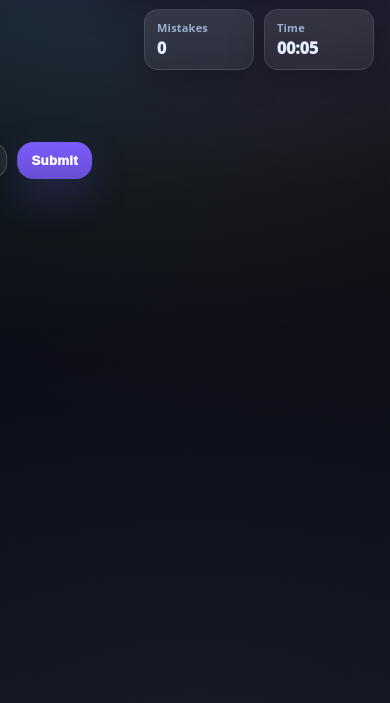
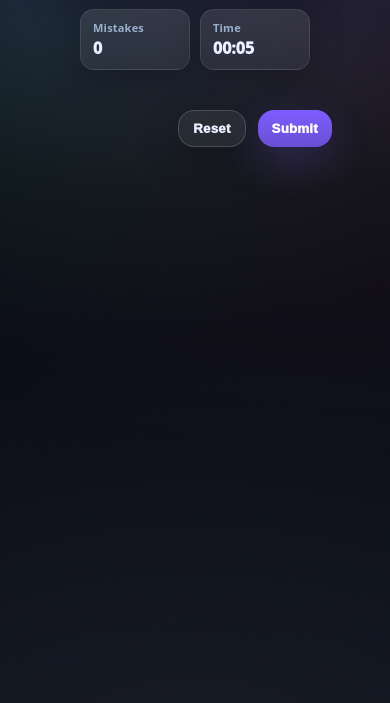
Before and after one commit to kgkteam/yugigrid, a website built with Vite: page index.html in a window 390 px wide. Shown: the part 141-844 px from the top of the page. Built offline with nearby package versions, Linux system fonts and the light colour scheme; no server answers.

Commit message:
fix: update style.css layout

```diff
--- a/style.css
+++ b/style.css
@@ -198,7 +198,6 @@ body::before{
   color: var(--muted);
   font-weight: 800;
 }
-
 /* ===== RULE CARDS ===== */
 .rule{
   background: linear-gradient(180deg, rgba(255,255,255,.10), rgba(255,255,255,.055));
@@ -227,9 +226,14 @@ body::before{
 
 /* ===== MATRIX LAYOUT ===== */
 .matrixWrap{
+  display: grid;
+  grid-template-columns: var(--sideW) auto;
+  grid-template-rows: auto auto;
+  gap: var(--sideGap);
+
+  /* EZ A KULCS */
   width: fit-content;
-  margin-left: auto;
-  margin-right: auto;
+  margin: 40px auto 0; /* középre */
 }
 
 .corner{
@@ -241,7 +245,7 @@ body::before{
   grid-column: 2;
   grid-row: 1;
 
-  display:grid;
+  display: grid;
   grid-template-columns: repeat(3, minmax(0, 1fr));
   gap: var(--cellGap);
 }
@@ -250,7 +254,7 @@ body::before{
   grid-column: 1;
   grid-row: 2;
 
-  display:grid;
+  display: grid;
   grid-template-rows: repeat(3, var(--cellH));
   gap: var(--cellGap);
 }
@@ -266,7 +270,7 @@ body::before{
   grid-column: 2;
   grid-row: 2;
 
-  display:grid;
+  display: grid;
   grid-template-columns: repeat(3, minmax(0, 1fr));
   gap: var(--cellGap);
 }
@@ -397,10 +401,10 @@ body::before{
 
 /* ===== ACTIONS ===== */
 .actions{
-  display:flex;
-  gap:10px;
-  margin-top: 16px;
-  justify-content:flex-start;
+  margin: 24px auto 0;
+  display: flex;
+  justify-content: center;
+  gap: 12px;
 }
 
 .btn{
@@ -676,55 +680,43 @@ button:disabled,
   font-weight: 800;
 }
 
+/* ===== RESPONSIVE ===== */
+@media (max-width: 980px){
+  .topbar{ justify-content:center; }
+  .topbar-right{ justify-content:center; }
+  .statusRow{ justify-content:center; }
+}
+
 @media (max-width: 900px){
   .wrap{ padding: 16px; }
 
-  /* a matrix teljes szélesség, középre nem kell játszani mobilon */
   .matrixWrap{
-    width: 100%;
-    margin: 0;
-    display: grid;
     grid-template-columns: 1fr;
     grid-template-rows: auto auto auto;
-    gap: var(--sideGap);
-    align-items: start;
   }
 
-  .corner{ display: none; }
+  .corner{ display:none; }
 
-  /* TOP rules: maradjon 3 oszlop */
   .colRules{
     grid-column: 1;
     grid-row: 1;
-    width: 100%;
-    display: grid;
-    grid-template-columns: repeat(3, minmax(0, 1fr));
-    gap: var(--cellGap);
   }
 
-  /* LEFT rules: mobilon legyen 3 oszlop (ne 3 sor óriáskártya) */
   .rowRules{
     grid-column: 1;
     grid-row: 2;
-    width: 100%;
-    display: grid;
+    grid-template-rows: none;
     grid-template-columns: repeat(3, minmax(0, 1fr));
-    grid-template-rows: none;
-    gap: var(--cellGap);
   }
   .rowRules .rule{
     height: auto;
     min-height: 84px;
   }
 
-  /* BOARD: 3 oszlop */
   .board{
     grid-column: 1;
     grid-row: 3;
-    width: 100%;
-    display: grid;
-    grid-template-columns: repeat(3, minmax(0, 1fr));
-    gap: var(--cellGap);
+    grid-template-columns: repeat(3, minmax(0,1fr));
   }
 
   .cell{
@@ -732,17 +724,11 @@ button:disabled,
     min-height: 110px;
   }
 
-  /* gombok középre alul */
-  .actions{
-    left: 50%;
-    transform: translateX(-50%);
-    justify-content: center;
-  }
+  .actions{ justify-content:center; }
 
   .resultList{ grid-template-columns: repeat(2, 1fr); }
 }
 
-
 @media (max-width: 560px){
   .resultList{ grid-template-columns: 1fr; }
 }
```
